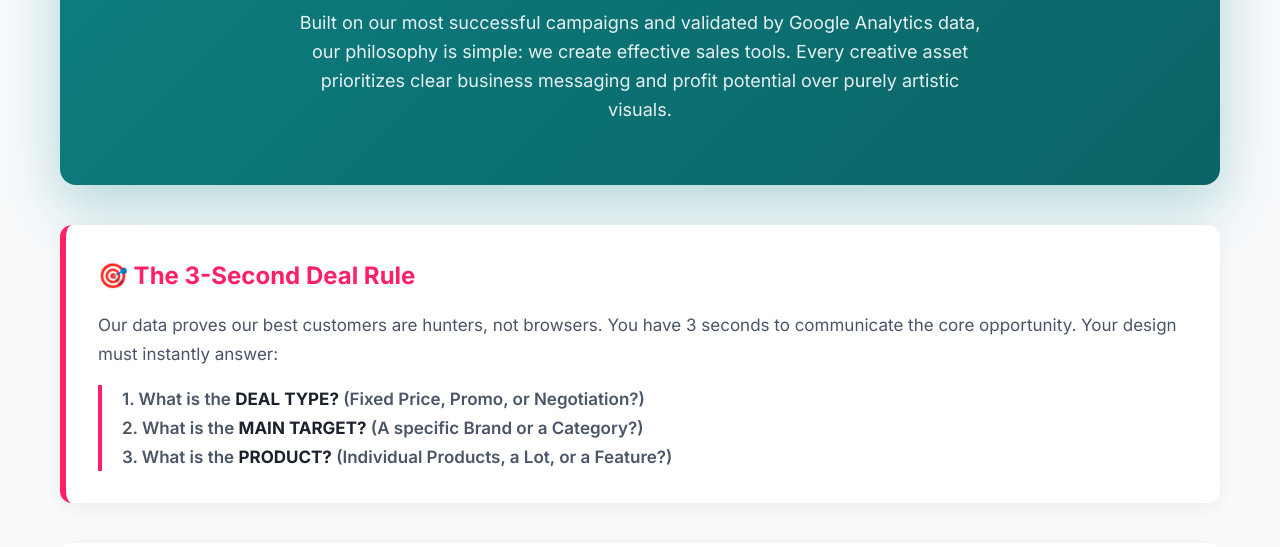
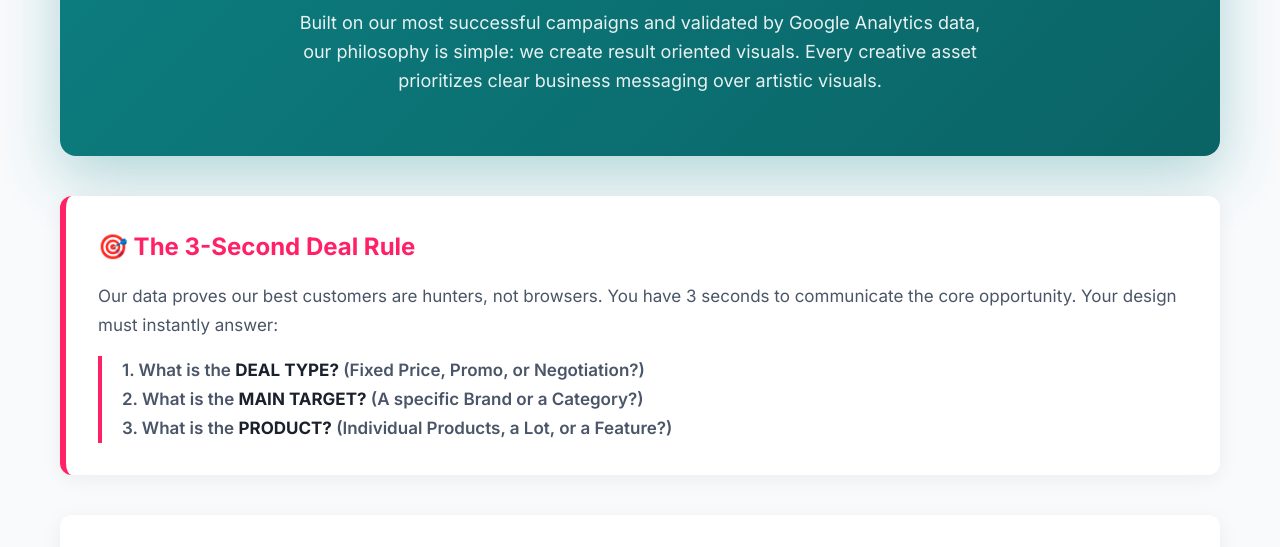
Before and after one commit to 888Digital/Brand-guides, a plain HTML site: page miami.html in a window 1280 px wide. Shown: the part 253-800 px from the top of the page. Drawn offline with Linux system fonts and the light colour scheme.

Commit message:
Update miami.html

```diff
--- a/miami.html
+++ b/miami.html
@@ -67,7 +67,7 @@
     <div class="header">
         <div class="logo">MIAMILOTS</div>
         <h1>Wholesale & Liquidation Platform Design Guide</h1>
-    <p>Built on our most successful campaigns and validated by Google Analytics data, our philosophy is simple: we create effective sales tools. Every creative asset prioritizes clear business messaging and profit potential over purely artistic visuals.</p>
+    <p>Built on our most successful campaigns and validated by Google Analytics data, our philosophy is simple: we create result oriented visuals. Every creative asset prioritizes clear business messaging over artistic visuals.</p>
     </div>
 
     <div class="mission">
```
